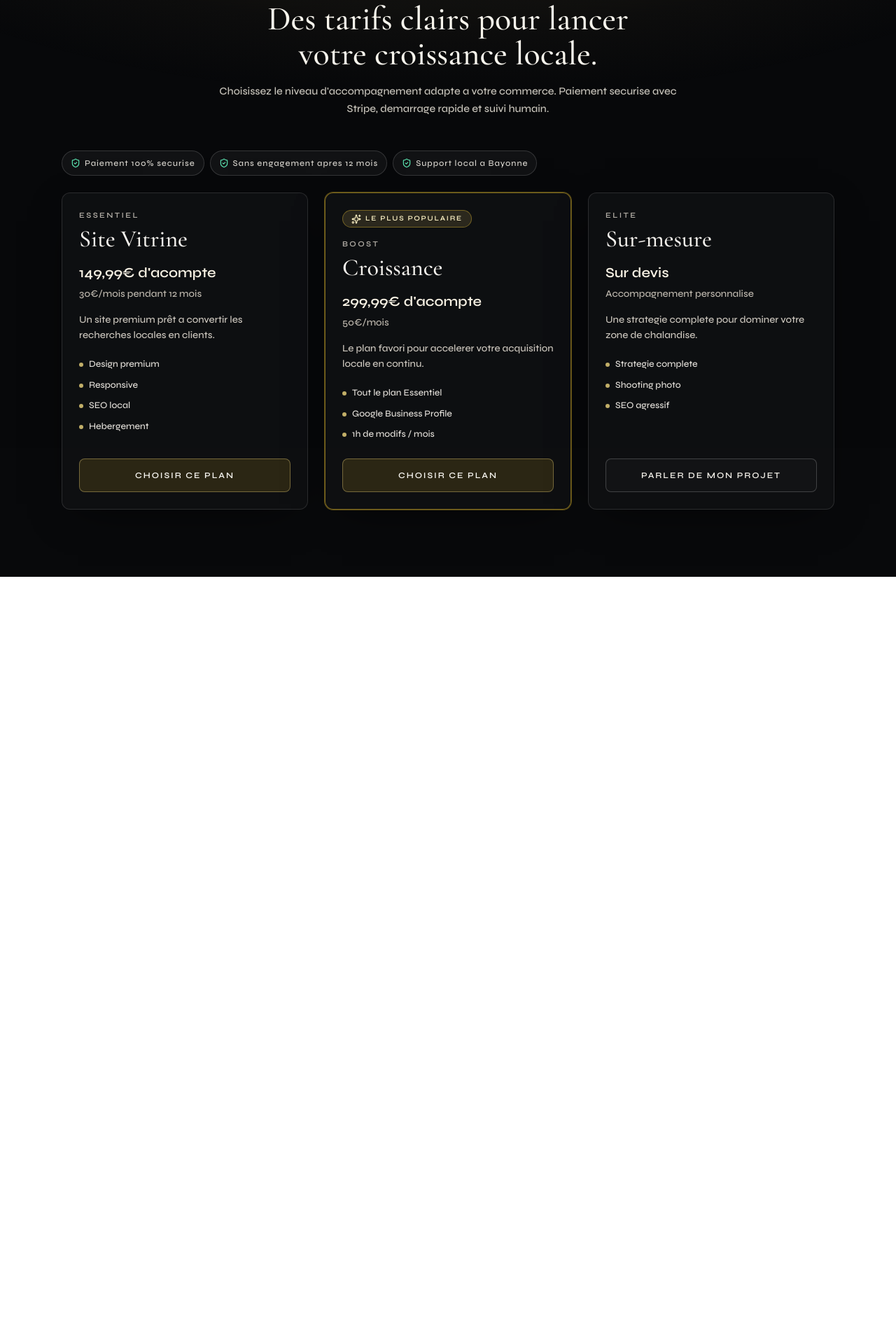
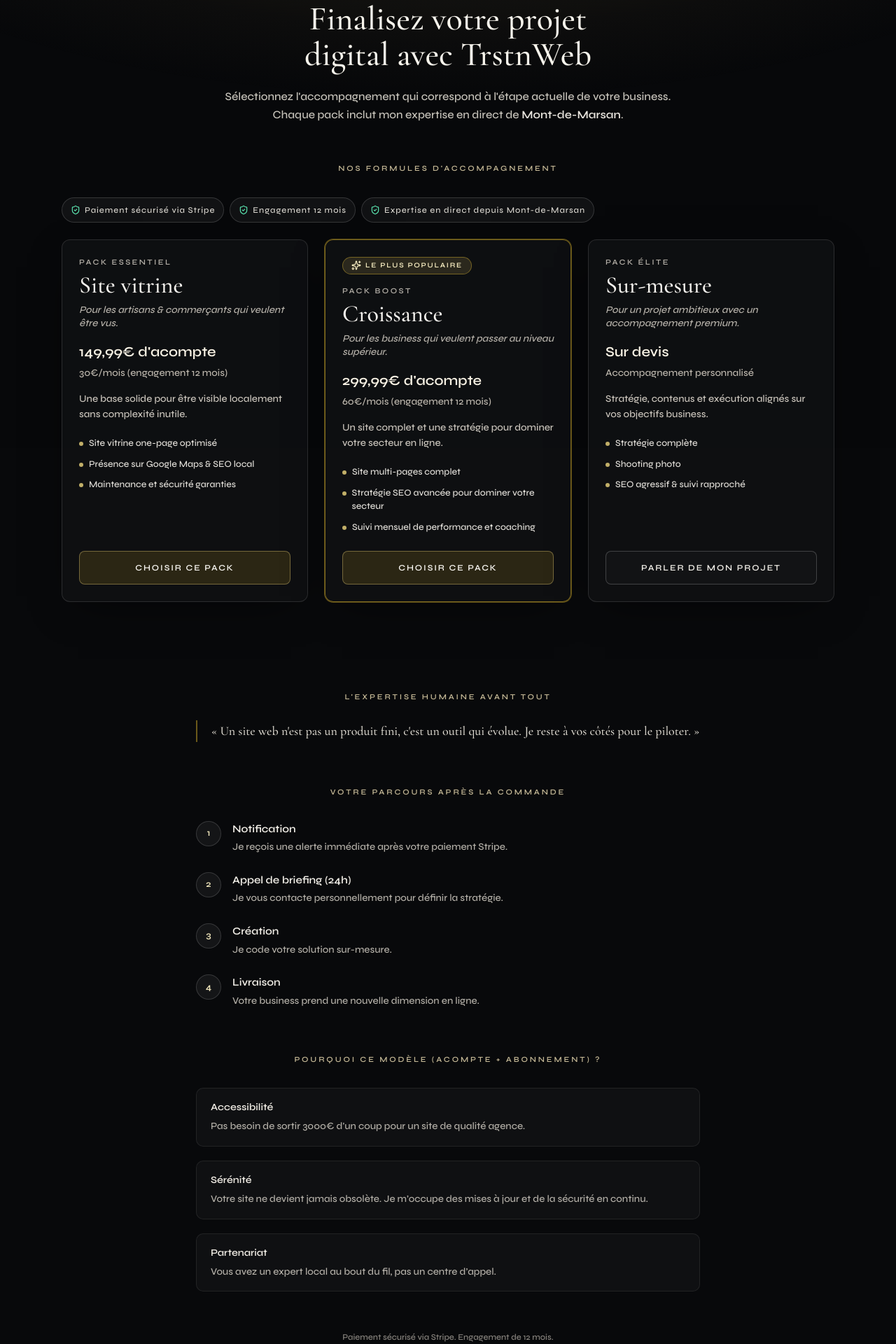
Before and after one commit to TrstnDTT/TrstnWeb, a React (Vite) app: page /tarifs in a window 1280 px wide. Shown: the part 160-2080 px from the top of the page at 70% size. Before the commit the page ends 984 px from the top, so only its background shows below. Built offline with nearby package versions, Linux system fonts and the light colour scheme; a web font is replaced by a local one.

Commit message:
feat: finalize Stripe pricing checkout flow
Add Resend-backed post-checkout welcome email support and refresh pricing copy so paid plans can complete through Stripe with the required environment placeholders documented.

```diff
--- a/api/webhook/stripe.js
+++ b/api/webhook/stripe.js
@@ -2,6 +2,7 @@
 
 import Stripe from 'stripe'
 import { sendWelcomeEmail } from '../_lib/welcomeEmail.js'
+import { sendWelcomeWithResend } from './welcome-email.js'
 
 const stripe = new Stripe(process.env.STRIPE_SECRET_KEY || '', {
   apiVersion: '2024-06-20',
@@ -20,6 +21,35 @@ async function onCheckoutCompleted(session) {
   const recipientEmail = session.customer_details?.email || ''
   const planId = session.metadata?.planId || ''
   const sessionId = session.id
+
+  let sentViaResend = false
+  try {
+    const resendResult = await sendWelcomeWithResend({
+      recipientName,
+      recipientEmail,
+      planId,
+      sessionId,
+    })
+    sentViaResend = !resendResult?.skipped
+    console.info('[stripe:webhook] welcomeResend', {
+      sessionId,
+      recipientEmail,
+      planId,
+      skipped: !!resendResult?.skipped,
+      id: resendResult?.id,
+    })
+  } catch (error) {
+    console.error('[stripe:webhook] welcomeResend failed', {
+      sessionId,
+      recipientEmail,
+      planId,
+      error: error instanceof Error ? error.message : String(error),
+    })
+  }
+
+  if (sentViaResend) {
+    return
+  }
 
   try {
     const result = await sendWelcomeEmail({
--- /dev/null
+++ b/api/webhook/welcome-email.js
@@ -0,0 +1,65 @@
+/* global process */
+/**
+ * Email de bienvenue post-paiement Stripe via Resend.
+ * Les formulaires du site restent sur EmailJS (non modifiés).
+ *
+ * Note : le paquet npm demandé « @resend/node » n’existe pas sur le registre ;
+ * le SDK officiel est `resend` (déclaré dans package.json).
+ */
+import { Resend } from 'resend'
+
+function buildWelcomeHtml({ recipientName, planId, sessionId }) {
+  const name = recipientName?.trim() || 'Bonjour'
+  return `
+<!DOCTYPE html>
+<html lang="fr">
+<head><meta charset="utf-8" /></head>
+<body style="font-family:system-ui,sans-serif;line-height:1.6;color:#1a1a1a;">
+  <p>${name},</p>
+  <p>Merci pour votre confiance. Votre paiement est bien enregistré.</p>
+  <p><strong>Pack :</strong> ${planId || '—'}<br/>
+  <strong>Référence :</strong> ${sessionId || '—'}</p>
+  <p>Je vous contacte sous 24h pour lancer votre projet.</p>
+  <p>— Tristan, TrstnWeb</p>
+</body>
+</html>
+`.trim()
+}
+
+/**
+ * @returns {{ skipped: boolean, reason?: string, id?: string }}
+ */
+export async function sendWelcomeWithResend({ recipientEmail, recipientName, planId, sessionId }) {
+  const apiKey = process.env.RESEND_API_KEY
+  if (!apiKey) {
+    return { skipped: true, reason: 'resend_api_key_missing' }
+  }
+  const to = String(recipientEmail || '').trim()
+  if (!to) {
+    return { skipped: true, reason: 'recipient_email_missing' }
+  }
+
+  const from = process.env.RESEND_FROM_EMAIL?.trim() || 'TrstnWeb <onboarding@resend.dev>'
+  const resend = new Resend(apiKey)
+
+  const { data, error } = await resend.emails.send({
+    from,
+    to,
+    subject: 'Bienvenue chez TrstnWeb — merci pour votre commande',
+    html: buildWelcomeHtml({ recipientName, planId, sessionId }),
+  })
+
+  if (error) {
+    throw new Error(error.message || String(error))
+  }
+
+  return { skipped: false, id: data?.id }
+}
+
+/** Route Vercel : ce fichier est surtout un module ; pas d’usage HTTP direct prévu. */
+export default async function handler(_req, res) {
+  res.setHeader('Allow', 'GET')
+  return res.status(405).json({
+    error: 'Ce endpoint ne sert pas directement. Les emails partent depuis le webhook Stripe.',
+  })
+}
--- a/package.json
+++ b/package.json
@@ -17,6 +17,7 @@
     "react": "^19.2.4",
     "react-dom": "^19.2.4",
     "react-router-dom": "^7.13.2",
+    "resend": "^6.12.2",
     "stripe": "^22.1.0"
   },
   "devDependencies": {
--- a/src/components/pricing/PricingCards.jsx
+++ b/src/components/pricing/PricingCards.jsx
@@ -62,6 +62,9 @@ export function PricingCards() {
               >
                 {plan.subtitle}
               </h3>
+              {plan.tagline ? (
+                <p className="mt-2 text-[14px] italic leading-snug text-[#b8b4ac]">{plan.tagline}</p>
+              ) : null}
               <p className="mt-4 text-[20px] font-semibold text-[#f7f2e4]">{plan.depositLabel}</p>
               <p className="mt-1 text-[14px] text-[#bdb8ae]">{plan.recurringLabel}</p>
               <p className="mt-4 text-[14px] leading-relaxed text-[#cdc8bf]">{plan.description}</p>
--- a/src/data/pricingPlans.js
+++ b/src/data/pricingPlans.js
@@ -1,44 +1,51 @@
 export const PRICING_PLANS = [
   {
     id: 'essential',
-    name: 'ESSENTIEL',
-    subtitle: 'Site Vitrine',
+    name: 'PACK ESSENTIEL',
+    subtitle: 'Site vitrine',
+    tagline: 'Pour les artisans & commerçants qui veulent être vus.',
     depositLabel: "149,99€ d'acompte",
-    recurringLabel: '30€/mois pendant 12 mois',
-    description: 'Un site premium prêt a convertir les recherches locales en clients.',
-    features: ['Design premium', 'Responsive', 'SEO local', 'Hebergement'],
-    ctaLabel: 'Choisir ce plan',
+    recurringLabel: '30€/mois (engagement 12 mois)',
+    description: 'Une base solide pour être visible localement sans complexité inutile.',
+    features: [
+      'Site vitrine one-page optimisé',
+      'Présence sur Google Maps & SEO local',
+      'Maintenance et sécurité garanties',
+    ],
+    ctaLabel: 'Choisir ce pack',
   },
   {
     id: 'boost',
-    name: 'BOOST',
+    name: 'PACK BOOST',
     subtitle: 'Croissance',
+    tagline: 'Pour les business qui veulent passer au niveau supérieur.',
     depositLabel: "299,99€ d'acompte",
-    recurringLabel: '50€/mois',
-    description: 'Le plan favori pour accelerer votre acquisition locale en continu.',
+    recurringLabel: '60€/mois (engagement 12 mois)',
+    description: 'Un site complet et une stratégie pour dominer votre secteur en ligne.',
     features: [
-      'Tout le plan Essentiel',
-      'Google Business Profile',
-      '1h de modifs / mois',
+      'Site multi-pages complet',
+      'Stratégie SEO avancée pour dominer votre secteur',
+      'Suivi mensuel de performance et coaching',
     ],
-    ctaLabel: 'Choisir ce plan',
+    ctaLabel: 'Choisir ce pack',
     isPopular: true,
   },
   {
     id: 'elite',
-    name: 'ELITE',
+    name: 'PACK ÉLITE',
     subtitle: 'Sur-mesure',
+    tagline: 'Pour un projet ambitieux avec un accompagnement premium.',
     depositLabel: 'Sur devis',
-    recurringLabel: 'Accompagnement personnalise',
-    description: 'Une strategie complete pour dominer votre zone de chalandise.',
-    features: ['Strategie complete', 'Shooting photo', 'SEO agressif'],
+    recurringLabel: 'Accompagnement personnalisé',
+    description: 'Stratégie, contenus et exécution alignés sur vos objectifs business.',
+    features: ['Stratégie complète', 'Shooting photo', 'SEO agressif & suivi rapproché'],
     ctaLabel: 'Parler de mon projet',
     isContactOnly: true,
   },
 ]
 
 export const REASSURANCE_BADGES = [
-  'Paiement 100% securise',
-  'Sans engagement apres 12 mois',
-  'Support local a Bayonne',
+  'Paiement sécurisé via Stripe',
+  'Engagement 12 mois',
+  'Expertise en direct depuis Mont-de-Marsan',
 ]
--- a/src/pages/TarifsPage.jsx
+++ b/src/pages/TarifsPage.jsx
@@ -2,6 +2,42 @@ import { Link } from 'react-router-dom'
 import { ArrowLeft } from 'lucide-react'
 import { PricingCards } from '../components/pricing/PricingCards.jsx'
 import { SITE } from '../constants.js'
+
+const serif = { fontFamily: '"Cormorant Garamond", Georgia, serif' }
+
+const journeySteps = [
+  {
+    title: 'Notification',
+    body: 'Je reçois une alerte immédiate après votre paiement Stripe.',
+  },
+  {
+    title: 'Appel de briefing (24h)',
+    body: 'Je vous contacte personnellement pour définir la stratégie.',
+  },
+  {
+    title: 'Création',
+    body: 'Je code votre solution sur-mesure.',
+  },
+  {
+    title: 'Livraison',
+    body: 'Votre business prend une nouvelle dimension en ligne.',
+  },
+]
+
+const whyModel = [
+  {
+    title: 'Accessibilité',
+    body: "Pas besoin de sortir 3000€ d'un coup pour un site de qualité agence.",
+  },
+  {
+    title: 'Sérénité',
+    body: 'Votre site ne devient jamais obsolète. Je m’occupe des mises à jour et de la sécurité en continu.',
+  },
+  {
+    title: 'Partenariat',
+    body: 'Vous avez un expert local au bout du fil, pas un centre d’appel.',
+  },
+]
 
 export default function TarifsPage() {
   return (
@@ -18,26 +54,85 @@ export default function TarifsPage() {
         </Link>
       </header>
 
-      <main className="relative z-[1] pb-8 pt-10 sm:pt-14">
-        <div className="mx-auto max-w-4xl px-4 text-center sm:px-6">
+      <main className="relative z-[1] pb-16 pt-10 sm:pt-14">
+        <div className="mx-auto max-w-3xl px-4 text-center sm:px-6">
           <p className="text-[11px] font-semibold uppercase tracking-[0.22em] text-[#b8aa88]">
-            Offres TrstnWeb
+            Accompagnement digital
           </p>
           <h1
-            className="mt-3 text-balance text-[34px] leading-[1.05] text-[#f8f5ed] sm:text-[48px]"
-            style={{ fontFamily: '"Cormorant Garamond", Georgia, serif' }}
+            className="mt-3 text-balance text-[32px] leading-[1.08] text-[#f8f5ed] sm:text-[44px] md:text-[48px]"
+            style={serif}
           >
-            Des tarifs clairs pour lancer votre croissance locale.
+            Finalisez votre projet digital avec TrstnWeb
           </h1>
-          <p className="mx-auto mt-4 max-w-2xl text-[15px] leading-relaxed text-[#c9c5bc]">
-            Choisissez le niveau d&apos;accompagnement adapte a votre commerce. Paiement securise
-            avec Stripe, demarrage rapide et suivi humain.
+          <p className="mx-auto mt-5 max-w-2xl text-[15px] leading-relaxed text-[#c9c5bc] sm:text-[16px]">
+            Sélectionnez l&apos;accompagnement qui correspond à l&apos;étape actuelle de votre business. Chaque pack
+            inclut mon expertise en direct de <strong className="font-semibold text-[#ebe7df]">Mont-de-Marsan</strong>.
           </p>
         </div>
 
-        <div className="mt-10 sm:mt-12">
+        <div className="mx-auto mt-14 max-w-6xl px-4 sm:px-6">
+          <h2 className="text-center text-[11px] font-semibold uppercase tracking-[0.26em] text-[#c4b896]">
+            Nos formules d&apos;accompagnement
+          </h2>
+        </div>
+
+        <div className="mt-6 sm:mt-8">
           <PricingCards />
         </div>
+
+        <section className="mx-auto mt-16 max-w-3xl px-4 sm:px-6">
+          <h2 className="text-center text-[11px] font-semibold uppercase tracking-[0.26em] text-[#c4b896]">
+            L&apos;expertise humaine avant tout
+          </h2>
+          <blockquote
+            className="mt-6 border-l-2 border-amber-300/40 pl-5 text-left text-[17px] leading-[1.75] text-[#dcd8cf] sm:text-[18px]"
+            style={serif}
+          >
+            « Un site web n&apos;est pas un produit fini, c&apos;est un outil qui évolue. Je reste à vos côtés pour le
+            piloter. »
+          </blockquote>
+        </section>
+
+        <section className="mx-auto mt-16 max-w-3xl px-4 sm:px-6">
+          <h2 className="text-center text-[11px] font-semibold uppercase tracking-[0.26em] text-[#c4b896]">
+            Votre parcours après la commande
+          </h2>
+          <ol className="mt-8 space-y-6">
+            {journeySteps.map((step, i) => (
+              <li key={step.title} className="flex gap-4">
+                <span
+                  className="flex h-9 w-9 shrink-0 items-center justify-center rounded-full border border-white/15 bg-white/[0.05] text-[13px] font-semibold text-amber-100/95"
+                  aria-hidden
+                >
+                  {i + 1}
+                </span>
+                <div>
+                  <p className="text-[15px] font-semibold text-[#f2efe8]">{step.title}</p>
+                  <p className="mt-1 text-[14px] leading-relaxed text-[#b5b1a9]">{step.body}</p>
+                </div>
+              </li>
+            ))}
+          </ol>
+        </section>
+
+        <section className="mx-auto mt-16 max-w-3xl px-4 sm:px-6">
+          <h2 className="text-center text-[11px] font-semibold uppercase tracking-[0.26em] text-[#c4b896]">
+            Pourquoi ce modèle (acompte + abonnement) ?
+          </h2>
+          <ul className="mt-8 space-y-5">
+            {whyModel.map((item) => (
+              <li key={item.title} className="rounded-[10px] border border-white/[0.08] bg-white/[0.03] px-4 py-4 sm:px-5">
+                <p className="text-[14px] font-semibold text-[#f0ece4]">{item.title}</p>
+                <p className="mt-1.5 text-[14px] leading-relaxed text-[#b5b1a9]">{item.body}</p>
+              </li>
+            ))}
+          </ul>
+        </section>
+
+        <p className="mx-auto mt-14 max-w-xl px-4 text-center text-[12px] leading-relaxed text-[#8a8680] sm:px-6">
+          Paiement sécurisé via Stripe. Engagement de 12 mois.
+        </p>
       </main>
     </div>
   )
```
Also changed, not shown: 2 other files (tests, documents, lock files or other folders).
